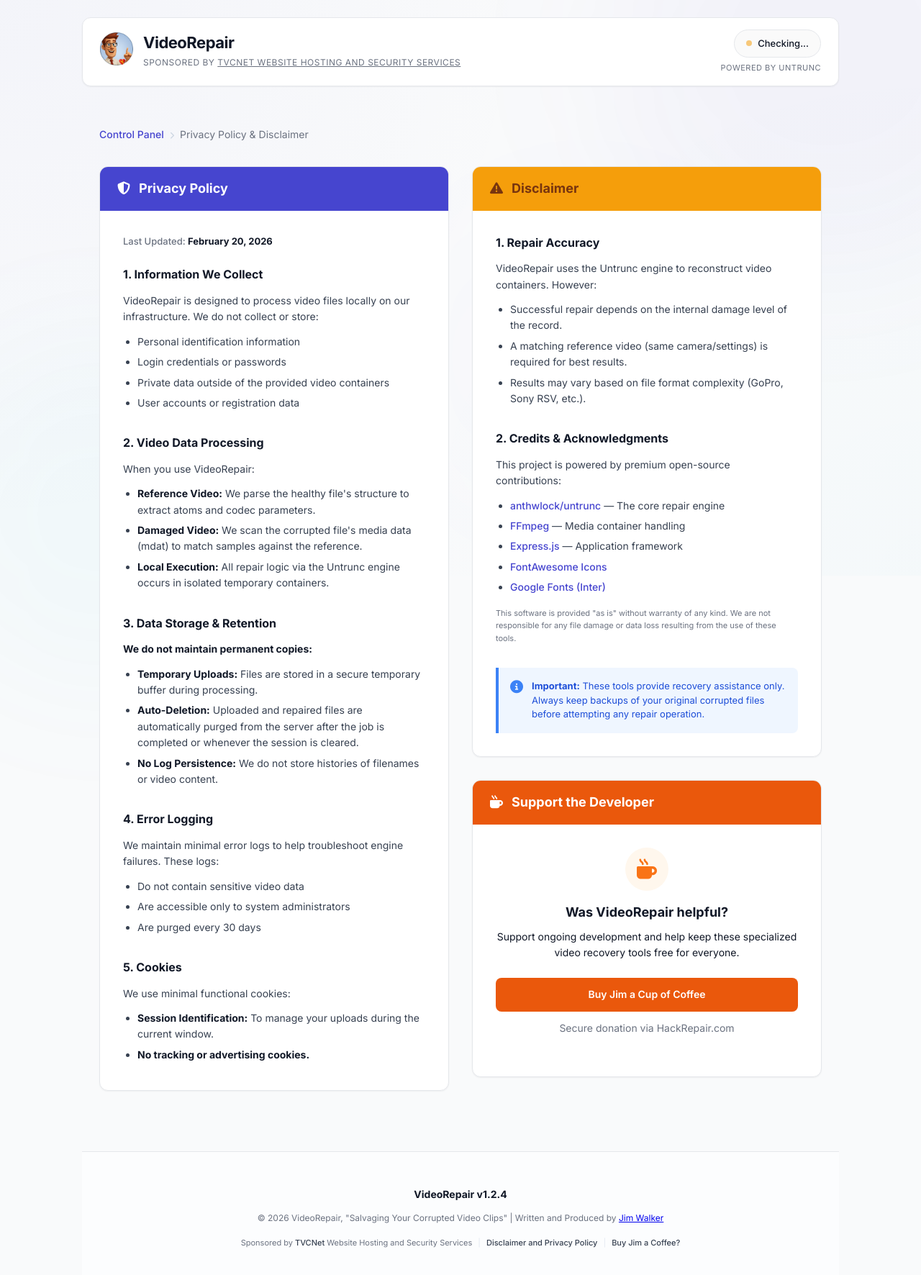
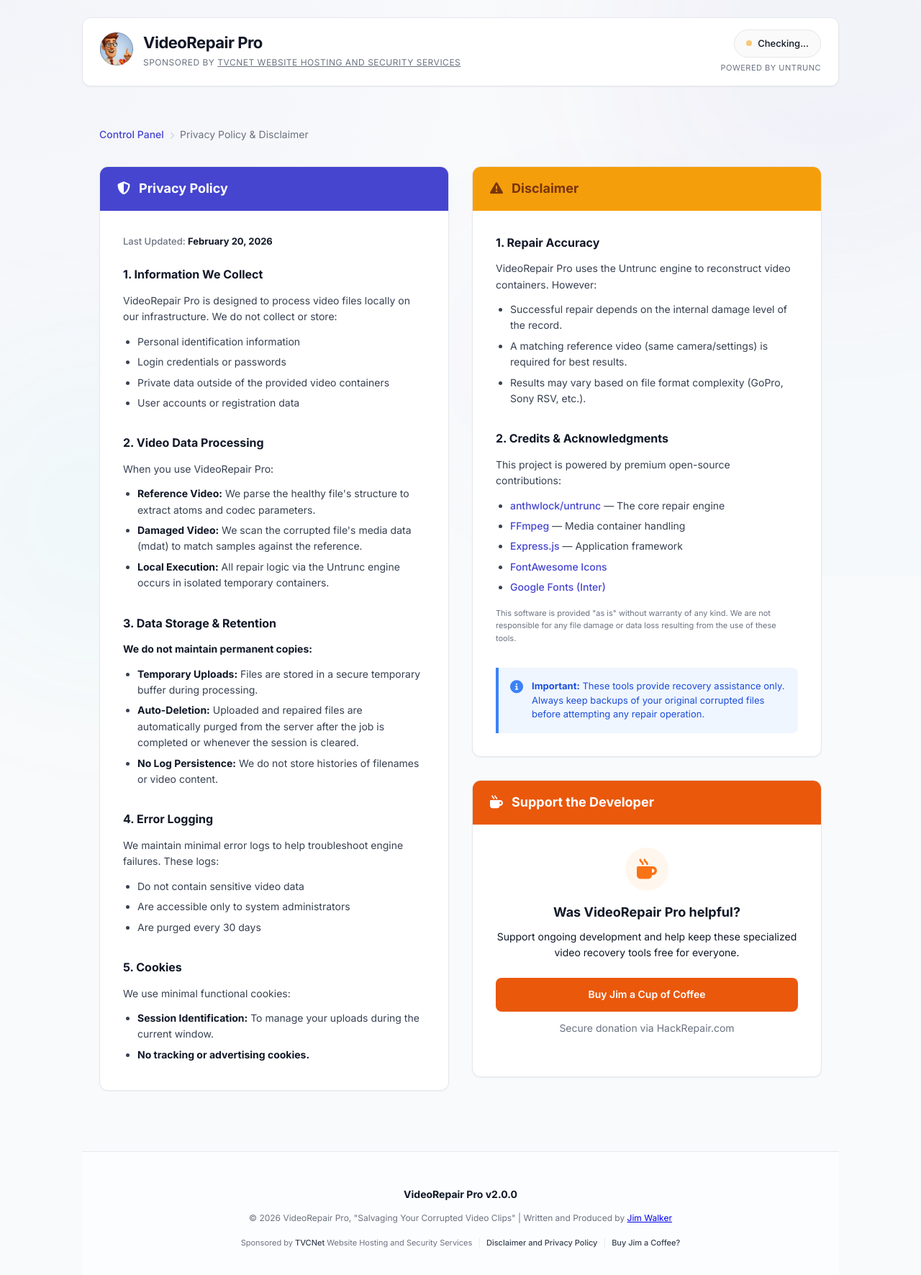
Before and after one commit to tvcnet/videorepair, a website: page public/disclaimer.html in a window 1280 px wide. Shown: the whole page at 72% size. Drawn offline with Linux system fonts and the light colour scheme.

Commit message:
chore: Prepare VideoRepair Pro v2.0.0 release

```diff
--- a/package.json
+++ b/package.json
@@ -1,6 +1,6 @@
 {
-  "name": "videorepair",
-  "version": "1.0.0",
+  "name": "videorepairpro",
+  "version": "2.0.0",
   "description": "Video Repair Control Panel powered by Untrunc",
   "main": "server.js",
   "scripts": {
--- a/public/css/styles.css
+++ b/public/css/styles.css
@@ -1,5 +1,5 @@
 /* ==============================================
-   VideoRepair Control Panel — Styles
+   VideoRepair Pro Control Panel — Styles
    ============================================== */
 
 /* --- Design Tokens --- */
--- a/public/disclaimer.html
+++ b/public/disclaimer.html
@@ -4,33 +4,33 @@
 <head>
     <meta charset="UTF-8">
     <meta name="viewport" content="width=device-width, initial-scale=1.0">
-    <title>Privacy Policy & Disclaimer — VideoRepair</title>
+    <title>Privacy Policy & Disclaimer — VideoRepair Pro</title>
     <meta name="description"
-        content="Read the privacy policy and disclaimer for VideoRepair. Understand how we securely process and recover your corrupted video files locally.">
+        content="Read the privacy policy and disclaimer for VideoRepair Pro. Understand how we securely process and recover your corrupted video files locally.">
     <meta name="keywords"
         content="privacy policy, disclaimer, video repair, untrunc, secure video recovery, data privacy">
     <meta name="author" content="Jim Walker">
     <meta name="robots" content="index, follow">
 
     <!-- Open Graph / Meta Tags -->
-    <meta property="og:title" content="Privacy Policy & Disclaimer — VideoRepair">
+    <meta property="og:title" content="Privacy Policy & Disclaimer — VideoRepair Pro">
     <meta property="og:description"
-        content="Read the privacy policy and disclaimer for VideoRepair. Understand how we securely process and recover your corrupted video files locally.">
+        content="Read the privacy policy and disclaimer for VideoRepair Pro. Understand how we securely process and recover your corrupted video files locally.">
     <meta property="og:type" content="website">
 
     <!-- Twitter Card -->
     <meta name="twitter:card" content="summary_large_image">
-    <meta name="twitter:title" content="Privacy Policy & Disclaimer — VideoRepair">
+    <meta name="twitter:title" content="Privacy Policy & Disclaimer — VideoRepair Pro">
     <meta name="twitter:description"
-        content="Read the privacy policy and disclaimer for VideoRepair. Understand how we securely process and recover your corrupted video files locally.">
+        content="Read the privacy policy and disclaimer for VideoRepair Pro. Understand how we securely process and recover your corrupted video files locally.">
 
     <!-- AI & Search Engine Schema (JSON-LD) -->
     <script type="application/ld+json">
     {
       "@context": "https://schema.org",
       "@type": "WebPage",
-      "name": "Privacy Policy & Disclaimer — VideoRepair",
-      "description": "Read the privacy policy and disclaimer for VideoRepair. Understand how we securely process and recover your corrupted video files locally.",
+      "name": "Privacy Policy & Disclaimer — VideoRepair Pro",
+      "description": "Read the privacy policy and disclaimer for VideoRepair Pro. Understand how we securely process and recover your corrupted video files locally.",
       "author": {
         "@type": "Person",
         "name": "Jim Walker",
@@ -312,7 +312,8 @@
 
                         <div class="legal-section">
                             <h4>1. Information We Collect</h4>
-                            <p>VideoRepair is designed to process video files locally on our infrastructure. We do not
+                            <p>VideoRepair Pro is designed to process video files locally on our infrastructure. We do
+                                not
                                 collect or store:</p>
                             <ul>
                                 <li>Personal identification information</li>
@@ -324,7 +325,7 @@
 
                         <div class="legal-section">
                             <h4>2. Video Data Processing</h4>
-                            <p>When you use VideoRepair:</p>
+                            <p>When you use VideoRepair Pro:</p>
                             <ul>
                                 <li><strong>Reference Video:</strong> We parse the healthy file's structure to extract
                                     atoms and codec parameters.</li>
@@ -382,7 +383,7 @@
                         <div class="card-body">
                             <div class="legal-section">
                                 <h4 id="disclaimer">1. Repair Accuracy</h4>
-                                <p>VideoRepair uses the Untrunc engine to reconstruct video containers. However:</p>
+                                <p>VideoRepair Pro uses the Untrunc engine to reconstruct video containers. However:</p>
                                 <ul>
                                     <li>Successful repair depends on the internal damage level of the record.</li>
                                     <li>A matching reference video (same camera/settings) is required for best results.
@@ -432,7 +433,7 @@
                                     <i class="fas fa-mug-hot"></i>
                                 </div>
                             </div>
-                            <h4>Was VideoRepair helpful?</h4>
+                            <h4>Was VideoRepair Pro helpful?</h4>
                             <p>Support ongoing development and help keep these specialized video recovery tools free for
                                 everyone.</p>
                             <a href="https://hackrepair.com/donations/buy-jim-a-coffee" target="_blank"
--- a/public/includes/footer.html
+++ b/public/includes/footer.html
@@ -1,9 +1,10 @@
 <footer class="app-footer">
     <div class="footer-content">
         <div class="footer-branding">
-            <span class="footer-version">VideoRepair v1.2.4</span>
+            <span class="footer-version">VideoRepair Pro v2.0.0</span>
         </div>
-        <p class="footer-copyright">© 2026 VideoRepair, "Salvaging Your Corrupted Video Clips" | Written and Produced by
+        <p class="footer-copyright">© 2026 VideoRepair Pro, "Salvaging Your Corrupted Video Clips" | Written and
+            Produced by
             <a href="https://www.reddit.com/user/hackrepair/" target="_blank">Jim Walker</a>
         </p>
         <div class="footer-links">
--- a/public/includes/header.html
+++ b/public/includes/header.html
@@ -6,7 +6,7 @@
             </a>
             <div class="logo-text">
                 <a href="/" style="text-decoration: none; color: inherit;">
-                    <h1 style="margin: 0;">VideoRepair</h1>
+                    <h1 style="margin: 0;">VideoRepair Pro</h1>
                 </a>
                 <span class="logo-sub">
                     <a href="https://tvcnet.com/" target="_blank"
--- a/server.js
+++ b/server.js
@@ -256,7 +256,7 @@
 });
 
 app.listen(PORT, () => {
-  console.log(`\n  🔧 VideoRepair Control Panel`);
+  console.log(`\n  🔧 VideoRepair Pro Control Panel`);
   console.log(`  ────────────────────────────`);
   console.log(`  → http://localhost:${PORT}\n`);
   console.log(`  Untrunc: ${fs.existsSync(UNTRUNC_BIN) ? '✅ Available' : '❌ Not built'}`);
```
Also changed, not shown: public/index.html (+4 -4 lines), public/js/app.js (+4 -4 lines), README.md, 1 other file.
